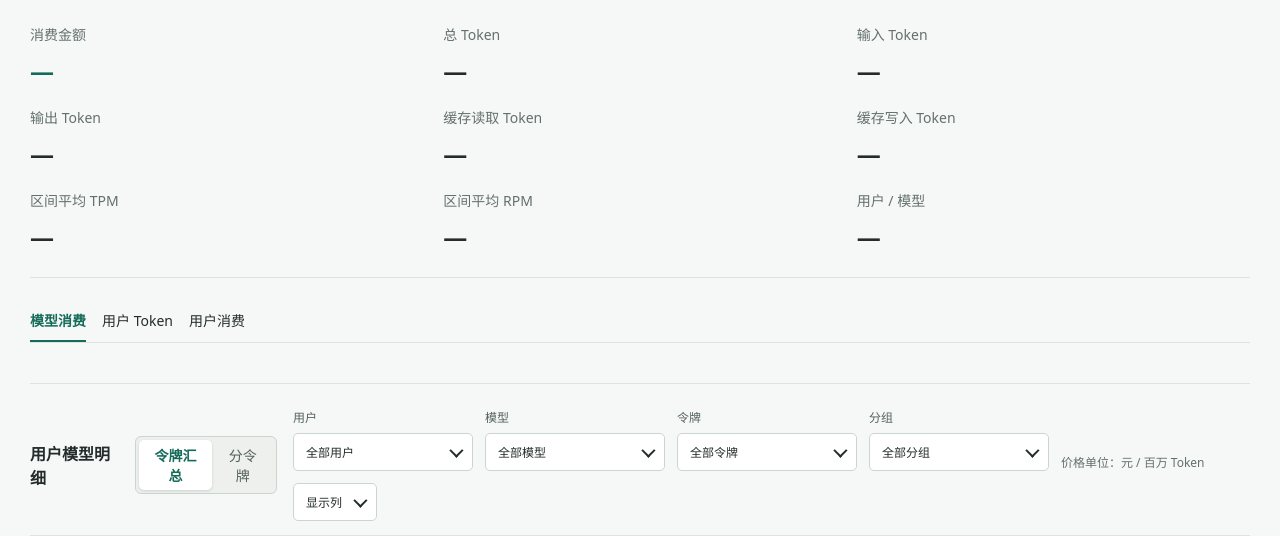
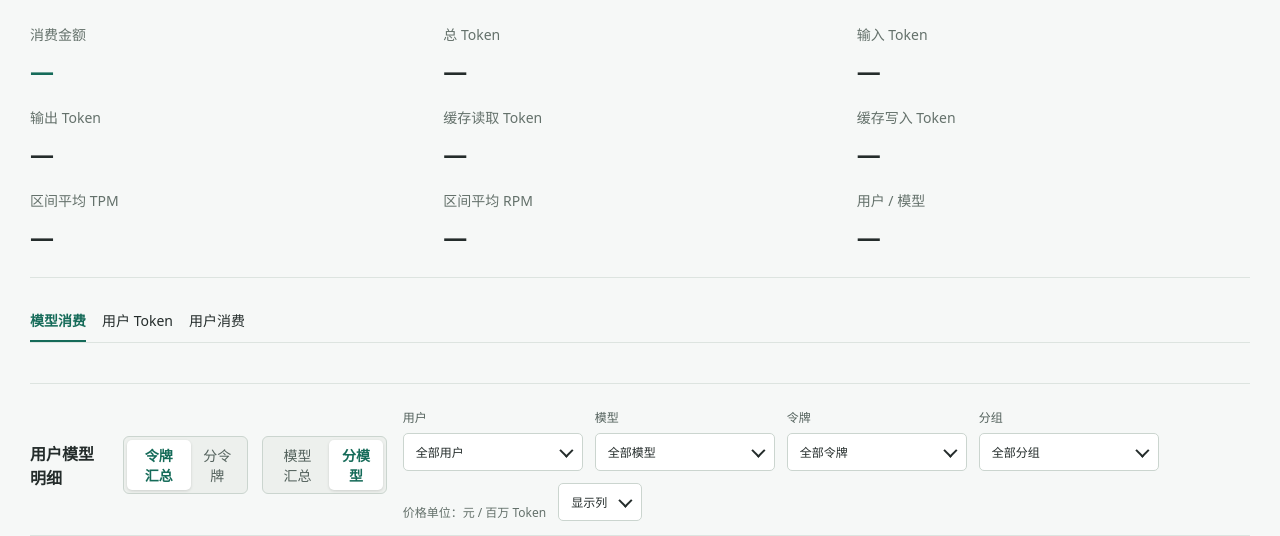
Before and after one commit to ilove323/new-api-statistics, a Python web app: template src/new_api_statistics/templates/index.html in a window 1280 px wide. Shown: the part 242-778 px from the top of the page. Run offline with Jinja, Linux system fonts and the light colour scheme; the template is opened without the code that fills it: most values are stand-ins (such as "Sample title", 1, 10 or a date in 2020).

Commit message:
feat: add model aggregation mode

```diff
--- a/src/new_api_statistics/static/app.js
+++ b/src/new_api_statistics/static/app.js
@@ -6,6 +6,7 @@ let tokenOptions = [];
 let groupOptions = [];
 let filteredSelectionSnapshot = null;
 let detailMode = 'summary';
+let modelMode = 'model';
 let ranking = 'model_amount';
 const tokenFields = ['total_tokens','input_tokens','output_tokens','cache_read_tokens','cache_write_tokens'];
 const detailColumns = ['username','request_count','model_name',...tokenFields,'group_ratio','input_price','output_price','cache_price','write_price','amount'];
@@ -17,12 +18,27 @@ const userCell = (tr,row) => {
   if(row.display_name){const name=document.createElement('span');name.className='display-name';name.textContent=row.display_name;td.append(name);}
   return td;
 };
+function aggregateModels(data){
+  const grouped=new Map(),priceFields=['group_ratio','input_price','output_price','cache_price','write_price'];
+  for(const row of data){
+    const key=[row.user_id,row.username,detailMode==='token'?row.token_id:''].join('\u0000');
+    if(!grouped.has(key)){
+      grouped.set(key,{...row,model_name:'',amount:0,request_count:0,...Object.fromEntries(tokenFields.map(field=>[field,0])),...Object.fromEntries(priceFields.map(field=>[field,null])),_sourceRows:[]});
+    }
+    const total=grouped.get(key);
+    total.amount+=Number(row.amount);total.request_count+=Number(row.request_count);
+    tokenFields.forEach(field=>total[field]+=Number(row[field]));
+    total._sourceRows.push(row);
+  }
+  return [...grouped.values()];
+}
 function selectedRows(){
   if(!snapshot)return [];
   const users=selectedFilterValues('user'),models=selectedFilterValues('model');
   const selected=selectedFilterValues('token').size||selectedFilterValues('group').size;
   const rows=selected?(filteredSelectionSnapshot?.rows||[]):detailMode==='token'?(tokenSnapshot?.rows||[]):snapshot.rows;
-  return rows.filter(r=>(!users.size||users.has(r.username))&&(!models.size||models.has(r.model_name)));
+  const filtered=rows.filter(r=>(!users.size||users.has(r.username))&&(!models.size||models.has(r.model_name)));
+  return modelMode==='summary'?aggregateModels(filtered):filtered;
 }
 function visibleColumns(){
   return new Set([...document.querySelectorAll('[data-column-toggle]:checked')].map(input=>input.dataset.columnToggle));
@@ -33,10 +49,11 @@ function saveVisibleColumns(){
 function applyColumnVisibility(){
   const visible=visibleColumns();
   document.querySelectorAll('#usage-table [data-column]').forEach(element=>{
-    if(detailColumns.includes(element.dataset.column))element.hidden=!visible.has(element.dataset.column);
+    if(detailColumns.includes(element.dataset.column))element.hidden=!visible.has(element.dataset.column)||(element.dataset.column==='model_name'&&modelMode==='summary');
   });
   document.querySelectorAll('#usage-table [data-token-column]').forEach(element=>element.hidden=detailMode!=='token');
-  $('usage-table').style.setProperty('--usage-table-min-width',Math.max(480,(visible.size+(detailMode==='token'?1:0)+(developerMode?2:0))*115)+'px');
+  const columns=visible.size-(modelMode==='summary'&&visible.has('model_name')?1:0)+(detailMode==='token'?1:0)+(developerMode?2:0);
+  $('usage-table').style.setProperty('--usage-table-min-width',Math.max(480,columns*115)+'px');
 }
 function loadVisibleColumns(){
   let saved;
@@ -139,12 +156,12 @@ function renderDetails() {
     cell(tr,number(r.request_count,0),'','request_count');cell(tr,r.model_name,'model','model_name');
     for(const key of [...tokenFields,'group_ratio','input_price','output_price','cache_price','write_price','amount']){
       const td=cell(tr,number(r[key],tokenFields.includes(key)?0:6),'',key);
-      if(key==='amount')bindMoneyTooltip(td,()=>rowMoneyFormula(r));
+      if(key==='amount')bindMoneyTooltip(td,()=>modelMode==='summary'?totalMoneyFormula(r._sourceRows,r.amount):rowMoneyFormula(r));
     }
     developerCells(tr,r);
     $('rows').append(tr);
   }
-  if(!data.length){const tr=document.createElement('tr');cell(tr,'该时间范围内暂无消费记录','empty').colSpan=visibleColumns().size+(detailMode==='token'?1:0)+(developerMode?2:0);$('rows').append(tr);}
+  if(!data.length){const tr=document.createElement('tr');cell(tr,'该时间范围内暂无消费记录','empty').colSpan=visibleColumns().size-(modelMode==='summary'&&visibleColumns().has('model_name')?1:0)+(detailMode==='token'?1:0)+(developerMode?2:0);$('rows').append(tr);}
   const tr=document.createElement('tr');cell(tr,'总计','','username');if(detailMode==='token')cell(tr,'','token-name');cell(tr,number(total.request_count,0),'','request_count');cell(tr,'','','model_name');tokenFields.forEach(k=>cell(tr,number(total[k],0),'',k));
   for(const key of ['group_ratio','input_price','output_price','cache_price','write_price'])cell(tr,'','',key);
   bindMoneyTooltip(cell(tr,number(total.amount),'','amount'),()=>totalMoneyFormula(data,total.amount));
@@ -156,9 +173,13 @@ function setDetailMode(mode){
   detailMode=mode;
   document.querySelectorAll('[data-detail-mode]').forEach(button=>button.setAttribute('aria-pressed',String(button.dataset.detailMode===mode)));
 }
+function setModelMode(mode){
+  modelMode=mode;
+  document.querySelectorAll('[data-model-mode]').forEach(button=>button.setAttribute('aria-pressed',String(button.dataset.modelMode===mode)));
+}
 function updateReportStatus(){
   const rows=selectedRows();
-  const label=detailMode==='token'?'用户令牌模型汇总':'用户模型汇总';
+  const label=modelMode==='summary'?(detailMode==='token'?'用户令牌汇总':'用户汇总'):(detailMode==='token'?'用户令牌模型汇总':'用户模型汇总');
   $('status').className='';
   $('status').textContent=`${snapshot.start.replace('T',' ')} 至 ${snapshot.end.replace('T',' ')} · ${rows.length} 条${label}`;
   if(snapshot.rows.some(r=>['input_price','output_price','cache_price','write_price'].some(k=>r[k]===null)))$('status').textContent+=' · 部分当前价格未配置，显示为 —';
@@ -221,6 +242,13 @@ document.querySelectorAll('[data-detail-mode]').forEach(button=>button.addEventL
   }
   catch(error){setDetailMode('summary');renderDetails();$('status').className='error';$('status').textContent=error.message;}
   finally{document.querySelectorAll('[data-detail-mode]').forEach(item=>item.disabled=false);}
+}));
+document.querySelectorAll('[data-model-mode]').forEach(button=>button.addEventListener('click',()=>{
+  const mode=button.dataset.modelMode;
+  if(mode===modelMode)return;
+  setModelMode(mode);
+  if(snapshot){renderDetails();updateReportStatus();}
+  else applyColumnVisibility();
 }));
 function render() {
   const data=snapshot.rows;
--- a/src/new_api_statistics/templates/index.html
+++ b/src/new_api_statistics/templates/index.html
@@ -59,6 +59,8 @@
     </section>
     <section><div class="table-heading"><div class="detail-title"><h2>用户模型明细</h2><div class="detail-mode" role="group" aria-label="令牌展示方式">
       <button type="button" data-detail-mode="summary" aria-pressed="true">令牌汇总</button><button type="button" data-detail-mode="token" aria-pressed="false">分令牌</button>
+    </div><div class="detail-mode" role="group" aria-label="模型展示方式">
+      <button type="button" data-model-mode="summary" aria-pressed="false">模型汇总</button><button type="button" data-model-mode="model" aria-pressed="true">分模型</button>
     </div></div><div class="detail-controls">
       <div class="detail-filter"><span>用户</span><details class="filter-picker">
         <summary id="user-summary">全部用户</summary><div id="user-options" class="filter-menu" aria-label="筛选用户"></div>
```
Also changed, not shown: tests/test_report.py (+6 -0 lines).
